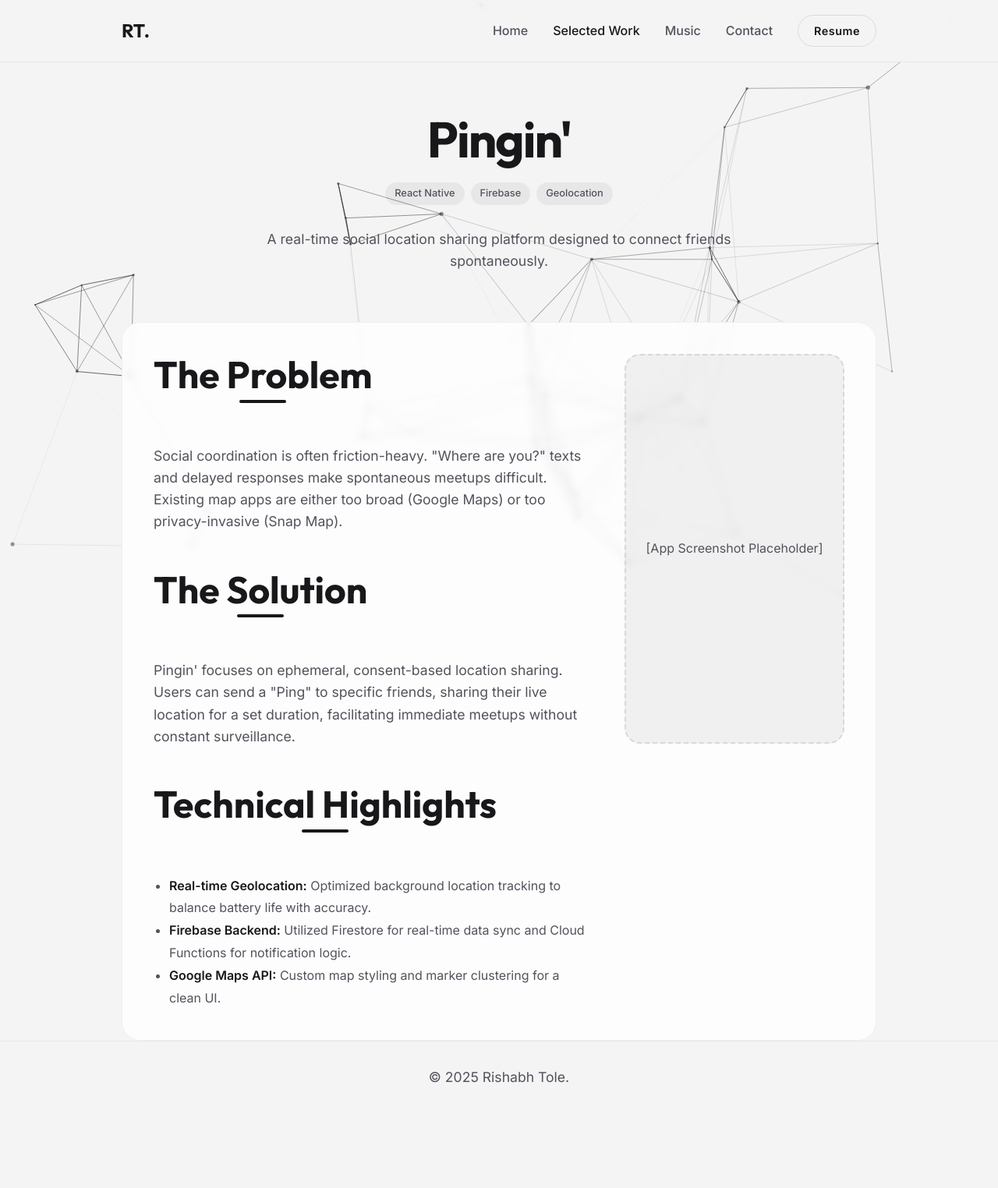
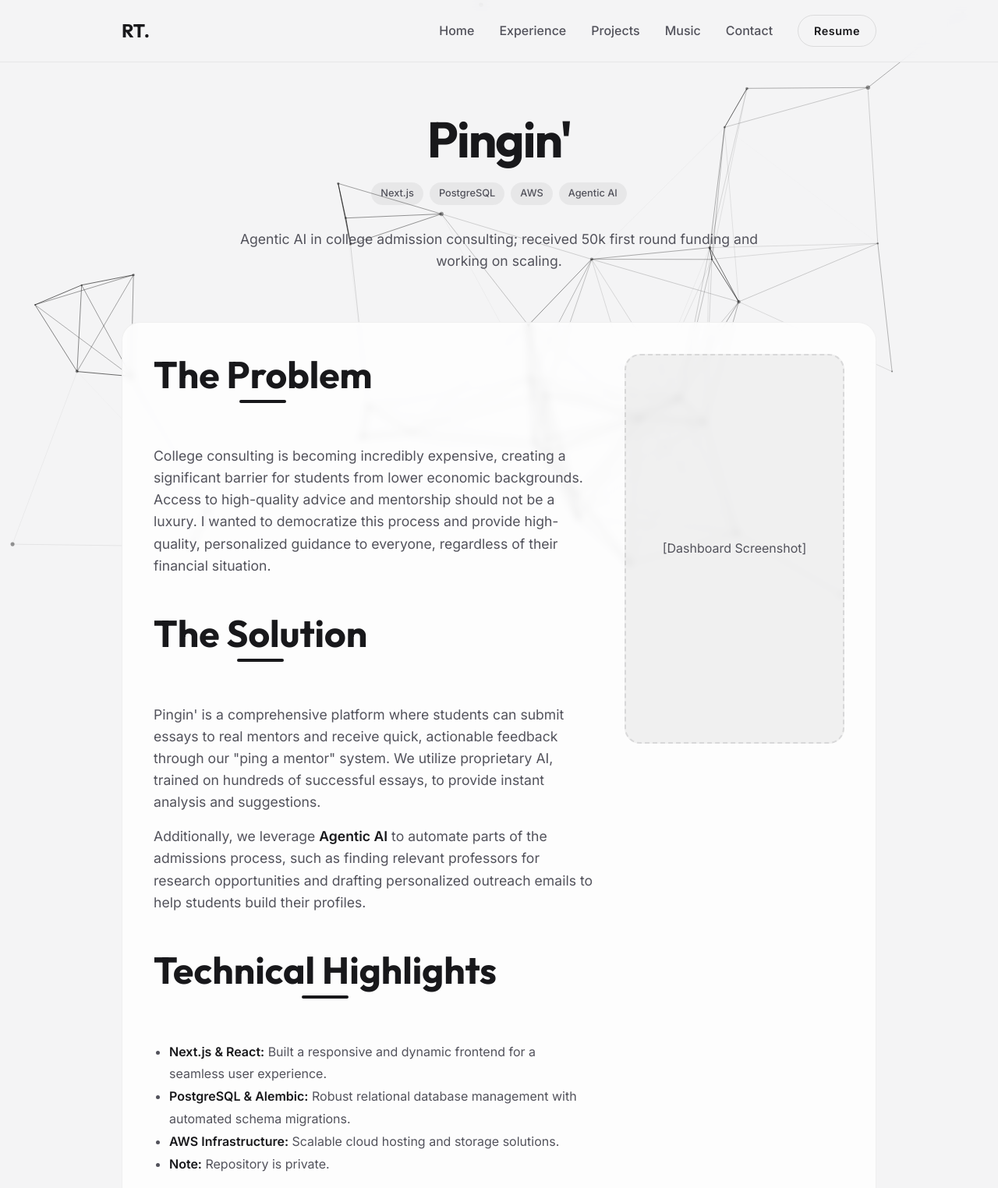
Before and after one commit to rishabh-tole/rishabh-website, a plain HTML site: page projects/pingin.html in a window 1280 px wide. Shown: the top 1524 px of the page at 78% size. Before the commit the page ends 1445 px from the top, so only its background shows below. Drawn offline with Linux system fonts and the light colour scheme.

Commit message:
Update page titles and Pingin project details

```diff
--- a/projects/pingin.html
+++ b/projects/pingin.html
@@ -4,7 +4,7 @@
 <head>
     <meta charset="UTF-8">
     <meta name="viewport" content="width=device-width, initial-scale=1.0">
-    <title>Pingin' | Rishabh Tole</title>
+    <title>Rishabh Tole</title>
     <link rel="stylesheet" href="../styles.css">
 
     <!-- Google Fonts -->
@@ -22,7 +22,8 @@
             <a href="../index.html" class="logo">RT.</a>
             <ul class="nav-links">
                 <li><a href="../index.html">Home</a></li>
-                <li><a href="../index.html#work" class="active">Selected Work</a></li>
+                <li><a href="../experience.html">Experience</a></li>
+                <li><a href="../projects.html">Projects</a></li>
                 <li><a href="../music.html">Music</a></li>
                 <li><a href="../index.html#contact">Contact</a></li>
                 <li><a href="../Rishabh%20Tole%20Resume.pdf" class="btn btn-sm btn-outline">Resume</a></li>
@@ -35,12 +36,13 @@
         <div class="container fade-in-up">
             <h1 style="margin-bottom: 20px;">Pingin'</h1>
             <div class="tech-stack" style="justify-content: center; margin-bottom: 30px;">
-                <span class="tech-tag">React Native</span>
-                <span class="tech-tag">Firebase</span>
-                <span class="tech-tag">Geolocation</span>
+                <span class="tech-tag">Next.js</span>
+                <span class="tech-tag">PostgreSQL</span>
+                <span class="tech-tag">AWS</span>
+                <span class="tech-tag">Agentic AI</span>
             </div>
             <p style="text-align: center; max-width: 700px; margin: 0 auto; color: var(--text-secondary);">
-                A real-time social location sharing platform designed to connect friends spontaneously.
+                Agentic AI in college admission consulting; received 50k first round funding and working on scaling.
             </p>
         </div>
     </div>
@@ -52,26 +54,34 @@
                 <div style="flex: 2; min-width: 300px;">
                     <h2>The Problem</h2>
                     <p>
-                        Social coordination is often friction-heavy. "Where are you?" texts and delayed responses make
-                        spontaneous meetups difficult. Existing map apps are either too broad (Google Maps) or too
-                        privacy-invasive (Snap Map).
+                        College consulting is becoming incredibly expensive, creating a significant barrier for students
+                        from lower economic backgrounds. Access to high-quality advice and mentorship should not be a
+                        luxury.
+                        I wanted to democratize this process and provide high-quality, personalized guidance to
+                        everyone, regardless of their financial situation.
                     </p>
 
                     <h2 style="margin-top: 30px;">The Solution</h2>
                     <p>
-                        Pingin' focuses on ephemeral, consent-based location sharing. Users can send a "Ping" to
-                        specific friends, sharing their live location for a set duration, facilitating immediate meetups
-                        without constant surveillance.
+                        Pingin' is a comprehensive platform where students can submit essays to real mentors and receive
+                        quick, actionable feedback through our "ping a mentor" system.
+                        We utilize proprietary AI, trained on hundreds of successful essays, to provide instant analysis
+                        and suggestions.
+                    </p>
+                    <p style="margin-top: 15px;">
+                        Additionally, we leverage <strong>Agentic AI</strong> to automate parts of the admissions
+                        process, such as finding relevant professors for research opportunities and drafting
+                        personalized outreach emails to help students build their profiles.
                     </p>
 
                     <h2 style="margin-top: 30px;">Technical Highlights</h2>
                     <ul style="color: var(--text-secondary); margin-left: 20px; line-height: 1.8;">
-                        <li><strong>Real-time Geolocation:</strong> Optimized background location tracking to balance
-                            battery life with accuracy.</li>
-                        <li><strong>Firebase Backend:</strong> Utilized Firestore for real-time data sync and Cloud
-                            Functions for notification logic.</li>
-                        <li><strong>Google Maps API:</strong> Custom map styling and marker clustering for a clean UI.
-                        </li>
+                        <li><strong>Next.js & React:</strong> Built a responsive and dynamic frontend for a seamless
+                            user experience.</li>
+                        <li><strong>PostgreSQL & Alembic:</strong> Robust relational database management with automated
+                            schema migrations.</li>
+                        <li><strong>AWS Infrastructure:</strong> Scalable cloud hosting and storage solutions.</li>
+                        <li><strong>Note:</strong> Repository is private.</li>
                     </ul>
                 </div>
 
@@ -79,14 +89,11 @@
                 <div style="flex: 1; min-width: 250px;">
                     <div
                         style="width: 100%; height: 500px; background: rgba(0,0,0,0.05); border-radius: 20px; border: 2px dashed rgba(0,0,0,0.1); display: flex; align-items: center; justify-content: center;">
-                        <span style="color: var(--text-secondary);">[App Screenshot Placeholder]</span>
+                        <span style="color: var(--text-secondary);">[Dashboard Screenshot]</span>
                     </div>
                 </div>
             </div>
 
-            <!-- <div style="margin-top: 50px; text-align: center; width: 100%;">
-                <a href="#" class="btn btn-primary">View on GitHub</a>
-            </div> -->
         </div>
     </section>
 
```
Also changed, not shown: experience.html (+1 -1 lines), index.html (+1 -1 lines), projects.html (+1 -1 lines).
